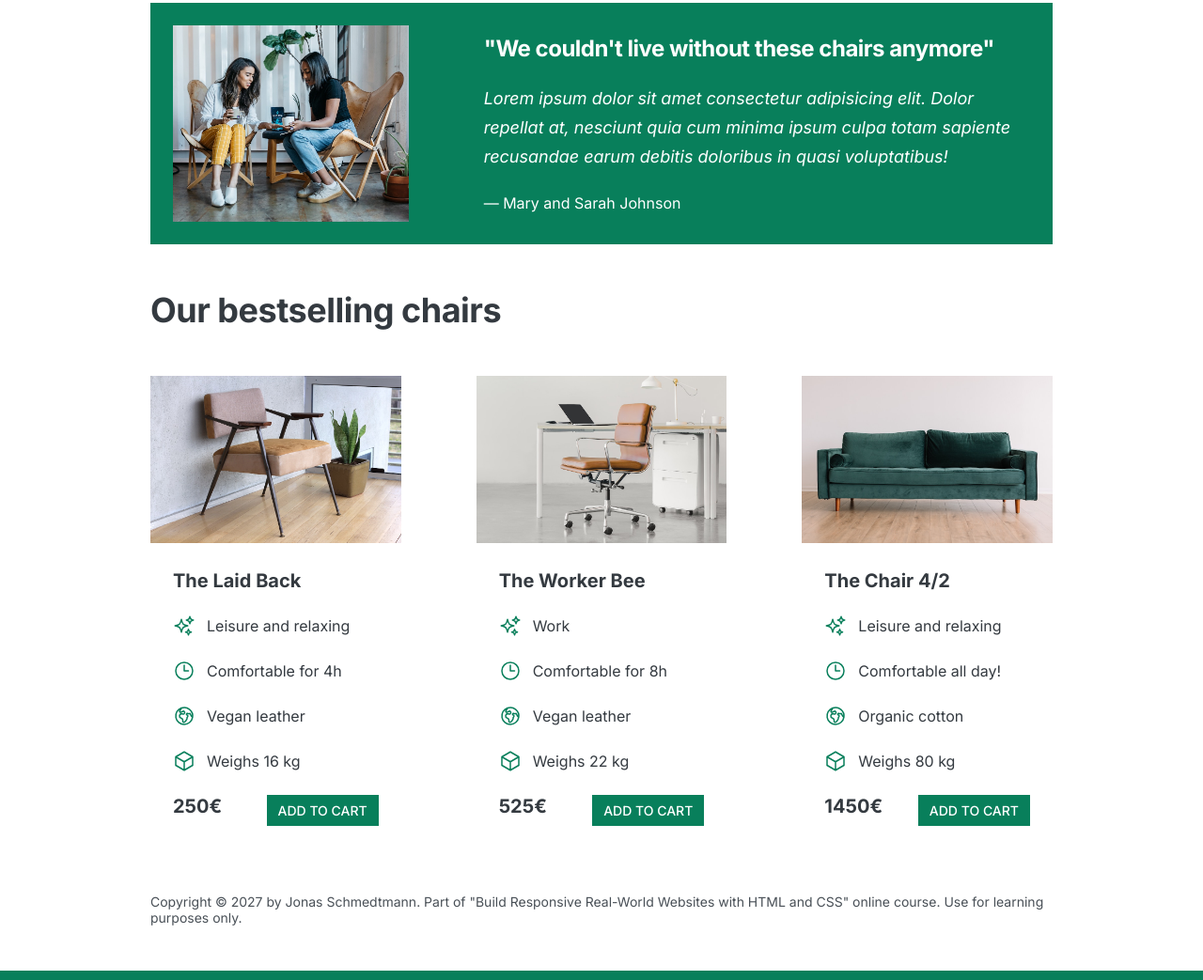
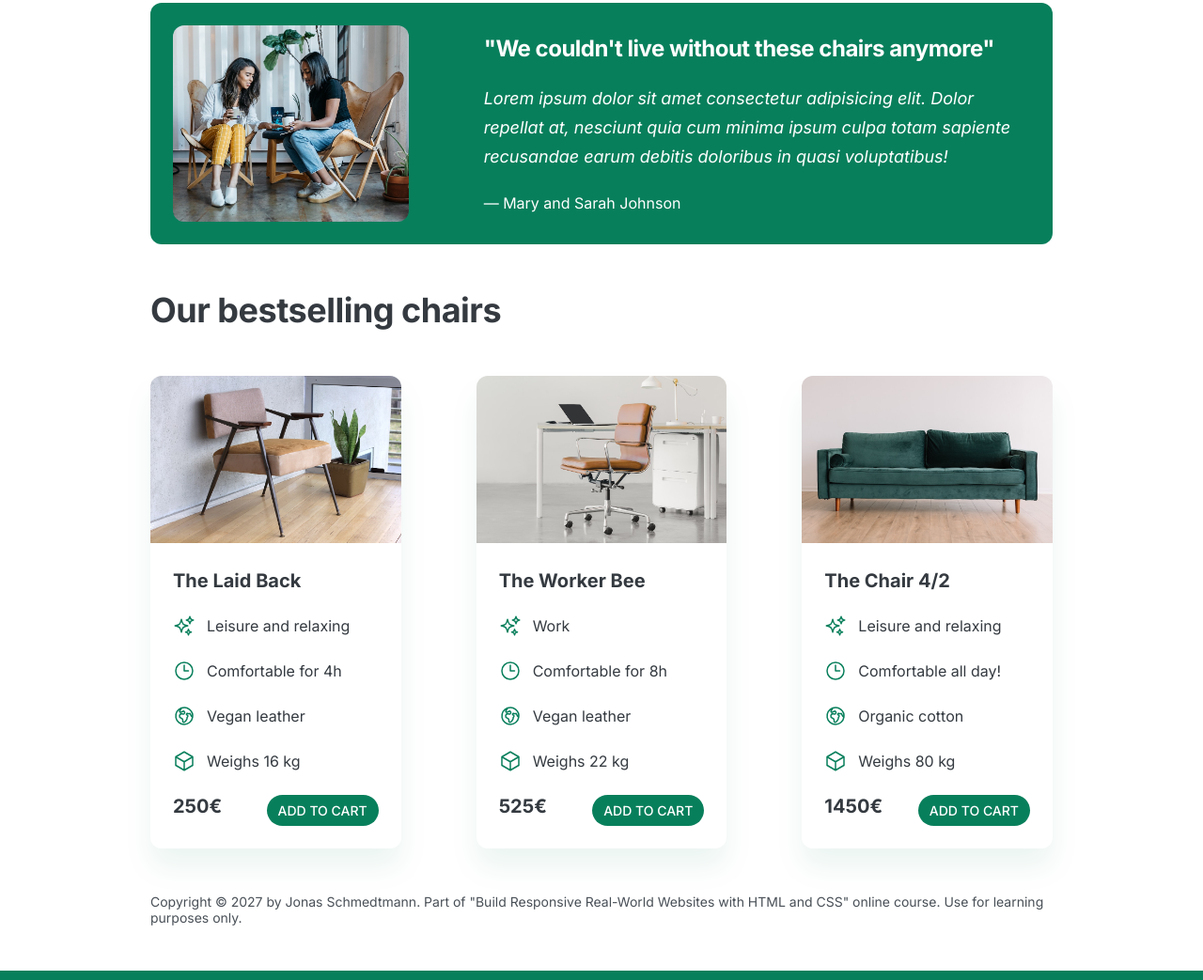
Before and after one commit to kovaltox/chair-shop, a plain HTML site: page index.html in a window 1280 px wide. Shown: the part 887-1930 px from the top of the page at 94% size. Drawn offline with Linux system fonts and the light colour scheme.

Commit message:
added box-shadow and border-radius

```diff
--- a/style.css
+++ b/style.css
@@ -51,24 +51,24 @@ h2 {
   color: #fff;
   text-decoration: none;
   text-transform: uppercase;
-
+  border-radius: 500px;
   display: inline-block;
   font-weight: 500;
-
 }
 .btn:hover,
-.btn:hover{
+.btn:hover {
   background-color: #099268;
 }
-.btn--big{
+.btn--big {
   padding: 16px 32px;
   font-size: 18px;
-
 }
-.btn--small{
+.btn--small {
   font-size: 14px;
   padding: 8px 12px;
-
+}
+img {
+  border-radius: 12px;
 }
 /* ------------------------ */
 /* COMPONENT STYLES */
@@ -124,9 +124,10 @@ img {
 
 /* TESTIMONIAL */
 .testimonial-section {
-  background-color: #087f5b;
+  background-color: rgb(8, 127, 91);
   color: #fff;
   padding: 24px;
+  border-radius: 12px;
 }
 
 .testimonial-box {
@@ -147,6 +148,14 @@ img {
 }
 
 /* CHAIRS */
+.chair {
+  box-shadow: 0px 20px 30px 0 rgba(8, 127, 91, 0.08);
+  border-radius: 12px;
+}
+.chair img {
+  border-bottom-left-radius: 0;
+  border-bottom-right-radius: 0;
+}
 .chair-box {
   padding: 24px;
 }
@@ -188,5 +197,4 @@ footer {
   margin-bottom: 48px;
   font-size: 14px;
   color: #495057;
-
 }
```
